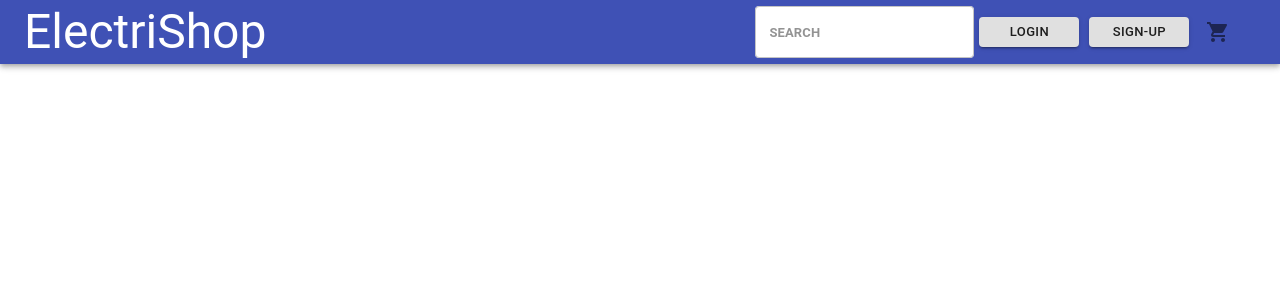
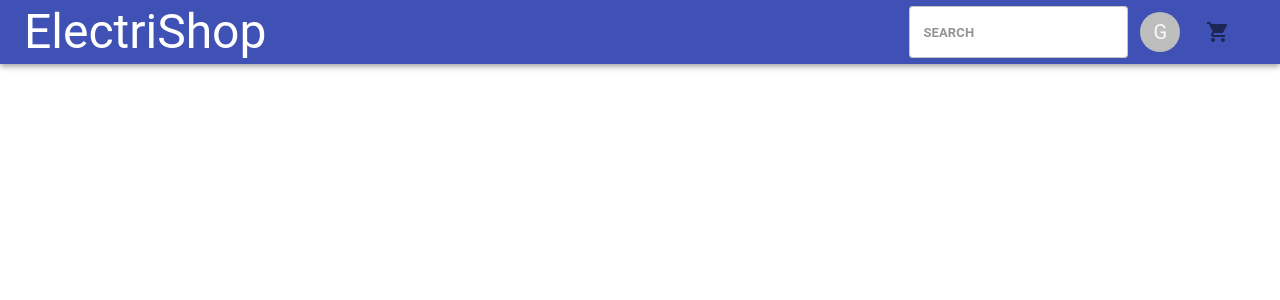
Before and after one commit to gvang146/electriShop, a React (Create React App) app: page / in a window 1280 px wide. Shown: the top 300 px of the page. Built offline with nearby package versions, Linux system fonts and the light colour scheme.

Commit message:
got icons and logreg btns

```diff
--- a/src/components/Header.js
+++ b/src/components/Header.js
@@ -11,6 +11,7 @@ import theme from "../theme"
 import NavBar from "./NavBar";
 import Cart from "./ShoppingCart/Cart";
 import LogRegBtn from "./topright/LogRegBtns";
+import UserBtn from './topright/UserBtn';
 
 
 const useStyles = makeStyles({
@@ -57,7 +58,7 @@ function Header({ children, left, right, history }) {
                 <NavBar />
                 </div>
                 <div className={classes.buttonDiv}>
-                <LogRegBtn />
+                <UserBtn />
                 </div>
                 <div className={classes.cart}>
                     <Cart />
--- a/src/components/topright/UserBtn.js
+++ b/src/components/topright/UserBtn.js
@@ -1,82 +1,56 @@
+import { PropTypes } from "prop-types";
 import {
-    Box,
-    Avatar,
+    Button,
+    Paper,
     Menu,
     MenuItem,
-    ListItemIcon,
-    Divider,
+    MenuList,
+    makeStyles,
     IconButton,
-    Tooltip,
-    makeStyles
+    Avatar
 } from "@material-ui/core";
-import {
-    Settings
-} from "@material-ui/icons";
-import { typography } from "@mui/system";
-import React from "react";
+import React from 'react';
 
 const useStyles = makeStyles({
-    boxContainer: {
+    root: {
         display: "flex",
-        alignItems: "center",
-        textAlign: "center",
     },
-    typography: {
-        minWidth: 100,
-    },
-    icon: {
-        ml: 2,
-    },
-    avatar: {
-        width: 32,
-        height: 32,
+    paper: {
+        marginRight: 2,
     },
 })
 
-export default function AccountMenu() {
+export default function UserBtn() {
     const classes = useStyles();
     const [state, setState] = React.useState(false);
-    const open = Boolean(state);
-    const handleClick = (event) => {
-        setState(event.currentTarget);
-    };
+
+    const handleToggle = (event) => {
+        setState(true);
+    }
     const handleClose = () => {
         setState(false);
     }
+
     return (
-        <React.Fragment>
-            <Box className={classes.boxContainer}>
-                <Tooltip title="Account Settings">
-                    <IconButton onClick={handleClick}
-                        size="small"
-                        sx={{ ml: 2 }}>
-                        <Avatar className={classes.avatar}>G</Avatar>
+        <div className={classes.root}>
+            <IconButton
+                onClick={() => setState(true)}
+                aria-owns={state ? "profile-menu" : null}
+                aria-haspopup="true">
+                <Avatar>G</Avatar>
             </IconButton>
-                </Tooltip>
-            </Box>
+            <Paper className={classes.paper}>
                 <Menu
+                    id="profile-menu"
                     anchorEl={state}
-                open={open}
+                    open={Boolean(state)}
                     onClose={handleClose}
-                onClick={handleClose}
                     >
-                <MenuItem>
-                    <Avatar /> Profile
-                </MenuItem>
-                <MenuItem>
-                    <Avatar /> My Account
-                </MenuItem>
-                <Divider />
-                <MenuItem>
-                    <ListItemIcon>
-                        <Settings fontSize="small" />
-                    </ListItemIcon>
-                    Settings
-                </MenuItem>
-                <MenuItem>
-                    Logout
-                </MenuItem>
+                    <MenuItem onClick={handleClose}>Profile</MenuItem>
+                    <MenuItem onClick={handleClose}>Settings</MenuItem>
+                    <MenuItem onClick={handleClose}>Logout</MenuItem>
                 </Menu>
-        </React.Fragment>
+            </Paper>
+        </div>
     )
 }
```
Lines whose indentation alone changed are shown as unchanged.
